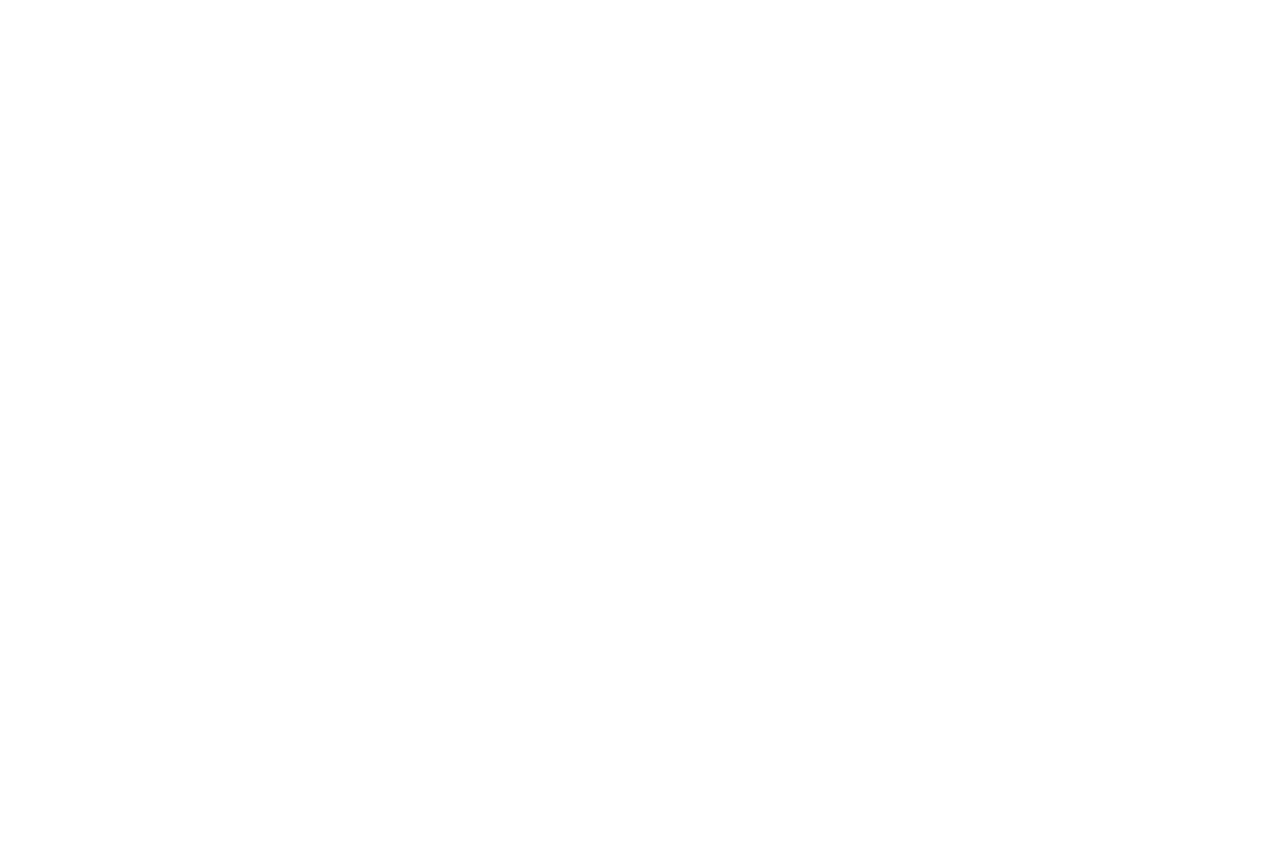
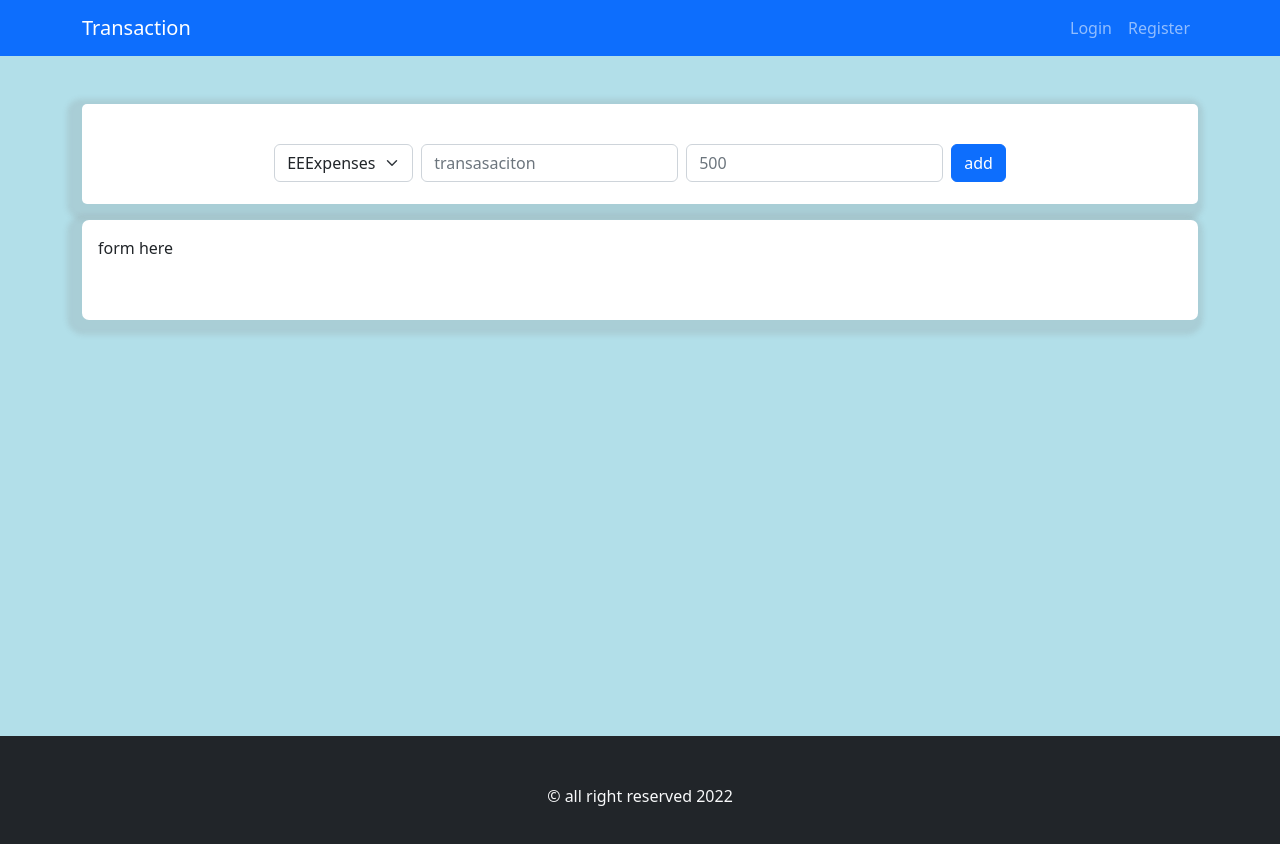
Before and after one commit to yangchen55/client-transaction, a React (Create React App) app: page /dashboard in a window 1280 px wide. Before the commit this address had no page. Shown: the top 844 px of the page. Before the commit the page ends 800 px from the top, so only its background shows below. Built offline with nearby package versions, Linux system fonts and the light colour scheme.

Commit message:
dashboard addiiton

```diff
--- a/src/App.css
+++ b/src/App.css
@@ -14,9 +14,25 @@
   background: rgb(178, 223, 233);
 }
 
+.form{
+  background: white;
+  border-radius: 5px;
+  padding: 1rem;
+  min-height: 100px;
+  box-shadow: -5px 5px 5px 10px  rgba(128, 128, 128, 0.185);
+
+}
 
 
+.table{
+  background: white;
+  border-radius: 7px;
+  margin-top:5px;
+  padding: 1rem;
+  min-height: 100px;
+  box-shadow: -5px 5px 5px 10px  rgba(128, 128, 128, 0.185);
 
+}
 
 
 
--- a/src/App.js
+++ b/src/App.js
@@ -5,6 +5,7 @@
   Routes,
 } from "react-router-dom";
 import Registration from './pages/Registration';
+import Dashboard from './pages/Dashboard';
 
 function App() {
   return (
@@ -15,6 +16,7 @@
 
     <Route  path="/" element={<Login/>} />
     <Route  path="register" element={<Registration/>} />
+    <Route  path="dashboard" element={<Dashboard/>} />
 
 
       </Routes>
--- a/src/components/custum-input/CustomInput.js
+++ b/src/components/custum-input/CustomInput.js
@@ -14,7 +14,6 @@
         <Form.Group className="mb-3" controlId="formBasicEmail">
         <Form.Label>{label}</Form.Label>
         <Form.Control {...rest} />
-
       </Form.Group>
     </div>
   )
--- a/src/components/layout/Header.js
+++ b/src/components/layout/Header.js
@@ -2,9 +2,15 @@
 import Nav from 'react-bootstrap/Nav';
 import Navbar from 'react-bootstrap/Navbar';
 import {Link} from 'react-router-dom';
-
+import { useEffect , useState   } from 'react';
 
 function Header() {
+  const [user, setUser] = useState({});
+  useEffect(() => {
+    const user = JSON.parse(sessionStorage.getItem("user"));
+    setUser(user);
+  }, [])
+
   return (
     <Navbar bg="primary" variant="dark" expand="md">
       <Container>
@@ -12,9 +18,20 @@
         <Navbar.Toggle aria-controls="basic-navbar-nav" />
         <Navbar.Collapse id="basic-navbar-nav">
           <Nav className="ms-auto">
+            {user?._id?(
+              <>
+               <div className='nav-link fw-bolder text-warning'> {""} welcome back {user?.name}</div>
+
+
+
+            <Link to="#" className='nav-link'>Logout</Link>
+            </>
+            ):(
+           <>
             <Link to="/" className='nav-link'>Login</Link>
             <Link to="/register" className='nav-link'>Register</Link>
-
+            </>
+            )}
           </Nav>
         </Navbar.Collapse>
       </Container>
--- a/src/components/layout/Layout.js
+++ b/src/components/layout/Layout.js
@@ -17,4 +17,4 @@
   )
 }
 
-export default Layout
+export default Layout;
--- /dev/null
+++ b/src/pages/Dashboard.js
@@ -0,0 +1,73 @@
+import React from  'react'
+import Button from 'react-bootstrap/Button';
+import Form from 'react-bootstrap/Form';
+import { Container, Dropdown, Drop, Row, Col } from 'react-bootstrap';
+import Layout from '../components/layout/Layout';
+import { useState } from 'react';
+
+
+ const Dashboard = () => {
+    const [transaction, setTransaction] = useState({});
+
+
+        const handleOnChange = (e) => {
+            const { name, value } = e.target;
+            setTransaction( {...transaction,
+             [name]: value,
+            });
+
+
+          };
+
+
+
+        const handleOnSubmit = (e) => {
+            e.preventDefault();
+            console.log(transaction)
+        //   const {data} = await loginUser(form);
+        // const {data} = setTransaction(transaction);
+
+
+
+
+
+    }
+  return <Layout>
+
+<Form className='mb-3 form ' type="submit"  onSubmit={handleOnSubmit}>
+<Row className="justify-content-md-center g-2 mt-3">
+<Col md="auto ">
+<Form.Group >
+        <Form.Select onChange={handleOnChange} name='type'>
+          <option value="expenses">EEExpenses</option>
+          <option value="income">Income</option>
+        </Form.Select>
+      </Form.Group>
+     </Col>
+     <Col md="auto">
+     <Form.Control  type="text"  name="transaction" placeholder="transasaciton" onChange={handleOnChange} />
+     </Col>
+     <Col md="auto">
+     <Form.Control type="number" name="amount" placeholder="500" onChange={handleOnChange} />
+     </Col>
+<Col md="auto">
+      <Button variant="primary" type="submit">add </Button>
+      </Col>
+      </Row>
+    </Form>
+
+
+
+    <div className='table'>form here</div>
+
+
+
+
+
+
+
+
+  </Layout>
+}
+
+export default Dashboard;
--- a/src/pages/Login.js
+++ b/src/pages/Login.js
@@ -2,12 +2,21 @@
 import Form from 'react-bootstrap/Form';
 import { CustomInput } from '../components/custum-input/CustomInput';
 import Layout from '../components/layout/Layout';
-import {Link} from 'react-router-dom';
+import {Link,   useNavigate} from 'react-router-dom';
 import { useState } from 'react';
 import {loginUser} from '../utils/axiosHelper'
 import { Alert }  from 'react-bootstrap';
 
-function Login() {
+
+export const  Login = () =>  {
+  const navigate = useNavigate();
+
+  const [form, setForm] = useState({
+    email : 'a@gmail.com',
+    pin: 1234
+  });
+
+  const [response, setResponse] = useState({});
   const inputFields =[
 
     {
@@ -15,7 +24,8 @@
       placeholder: "@email.com",
       required: true,
       name:'email',
-      type:'email'
+      type:'email',
+      value: form.email
     },
 
     {
@@ -25,12 +35,10 @@
       name:'pin',
       type:'number',
       min: 1000,
-      max:9999
+      max:9999,
+      value:form.pin
     }
   ]
-  const [form, setForm] = useState({});
-
-  const [response, setResponse] = useState({});
 
   const handleOnchange = (e) => {
     const { name, value } = e.target;
@@ -45,8 +53,15 @@
   const handleOnSubmit = async(e) => {
     e.preventDefault();
 
-    const {data} = await loginUser(form);
-  data.success === 'error' && setResponse(data)
+  const {data} = await loginUser(form);
+  setResponse(data)
+
+  if(data.status === "success"){
+    sessionStorage.setItem("user", JSON.stringify(data.user));
+    navigate("/dashboard");
+ }
+
+
     // console.log(result);
 
 
@@ -77,6 +92,6 @@
     </Form>
     </Layout>
   );
-}
+};
 
 export default Login;
--- a/src/pages/Registration.js
+++ b/src/pages/Registration.js
@@ -12,7 +12,7 @@
 
     {
       label:'email',
-      placeholder: "@email.com",
+      placeholder: "tse@email.com",
       required: true,
       name:'email',
       type:'email'
```
Also changed, not shown: src/utils/test.js (added, +32 -0 lines), src/components/form/Transform.js (added), src/components/table/TransTable.js (added).
